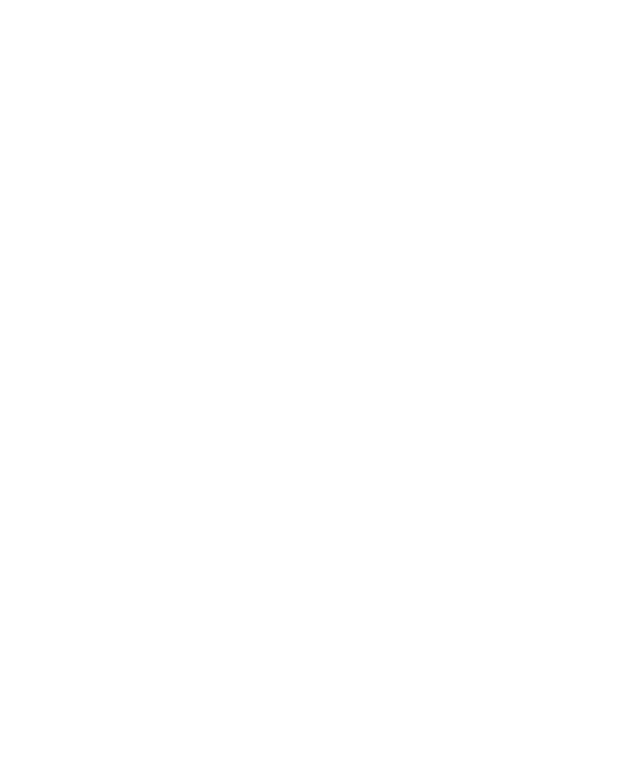
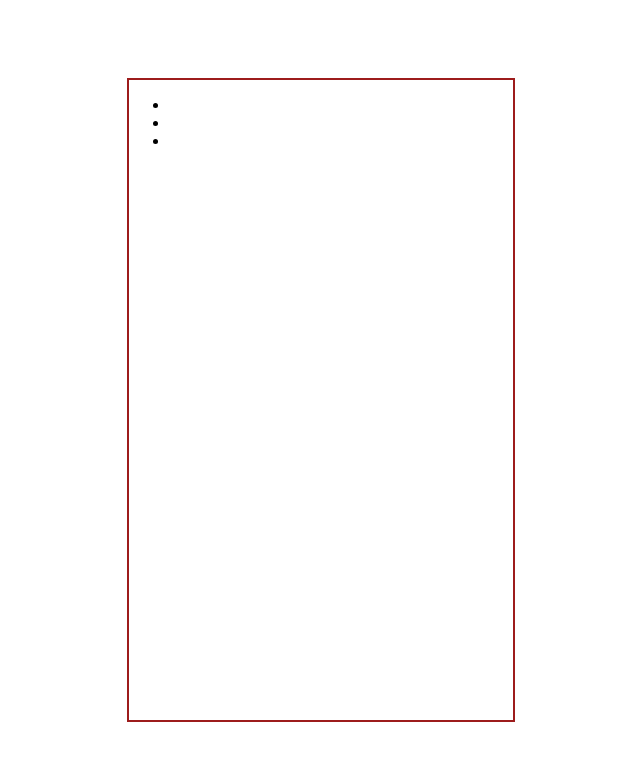
Before and after one commit to anwarrahim/color-scheme-generator, a plain HTML site: page index.html in a window 1280 px wide. Shown: the whole page, without its empty margins (319-959 px from the left). Drawn offline with Linux system fonts and the light colour scheme.

Commit message:
Add initial layout and styling for Color Scheme Generator

```diff
--- a/index.html
+++ b/index.html
@@ -3,9 +3,29 @@
 <head>
     <meta charset="UTF-8">
     <meta name="viewport" content="width=device-width, initial-scale=1.0">
-    <title>Document</title>
+    <link rel="stylesheet" href="style.css">
+    <title>Color Scheme Generator</title>
 </head>
 <body>
+    <header>
 
+    </header>
+    <main>
+        <div class="main-body">
+            <div class="main-body-header">
+                <ul>
+                    <li></li>
+                    <li></li>
+                    <li></li>
+                </ul>
+
+            </div>
+            <div class="main-body-footer">
+
+            </div>
+        </div>
+    </main>
+
+<script src="./script.js"></script>
 </body>
 </html>
--- a/style.css
+++ b/style.css
@@ -0,0 +1,20 @@
+html, body{
+    height: 100%;
+    margin: 0;
+}
+
+body{
+    display: flex;
+    justify-content: center;
+    align-items: center;
+    width: 100vw;
+    height: 100vh;
+    margin: 0;
+}
+
+main{
+    border: 2px solid rgb(157, 28, 28);
+    width: 30%; /*390px*/
+    height: 80%; /*390px*/
+    margin: 0 auto;
+}
```
Also changed, not shown: script.js (line endings or trailing spaces).
